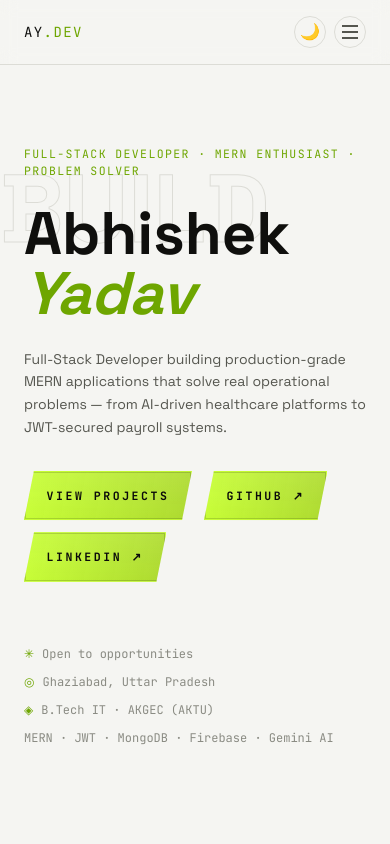
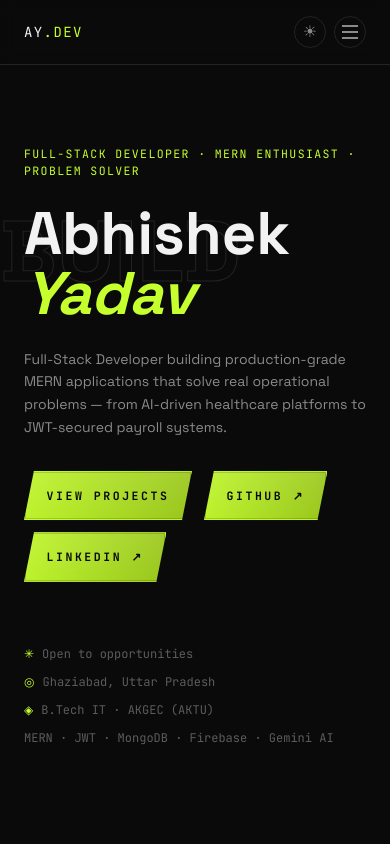
Before and after one commit to abhi4865/Eclipse_jx, a React (Vite) app: page / in a window 390 px wide. Shown: the top 844 px of the page. Built offline with nearby package versions, Linux system fonts and the light colour scheme.

Commit message:
1.8 feat: adjust Hero component layout and update theme initialization in Navbar

```diff
--- a/src/components/Hero.jsx
+++ b/src/components/Hero.jsx
@@ -3,7 +3,7 @@ import { profile } from '../data'
 export default function Hero() {
   return (
     <section id="top" className="relative overflow-hidden border-b border-line">
-      <span className="giant-word top-24 left-0 md:left-10">BUILD</span>
+      <span className="giant-word top-36 left-0 md:top-24 md:left-10">BUILD</span>
 
       <div className="max-w-content mx-auto px-6 pt-20 pb-28 relative">
         <p className="eyebrow fade-up">{profile.tagline}</p>
--- a/src/components/Navbar.jsx
+++ b/src/components/Navbar.jsx
@@ -2,10 +2,10 @@ import { useEffect, useState } from 'react'
 import { nav } from '../data'
 
 function getInitialTheme() {
-  if (typeof window === 'undefined') return 'light'
+  if (typeof window === 'undefined') return 'dark'
   const saved = window.localStorage.getItem('theme')
   if (saved === 'light' || saved === 'dark') return saved
-  return 'light'
+  return 'dark'
 }
 
 export default function Navbar() {
--- a/src/index.css
+++ b/src/index.css
@@ -92,7 +92,7 @@ button:focus-visible {
   position: absolute;
   font-family: 'Space Grotesk', sans-serif;
   font-weight: 700;
-  font-size: clamp(6rem, 22vw, 16rem);
+  font-size: clamp(4.5rem, 22vw, 16rem);
   color: transparent;
   -webkit-text-stroke: 1px var(--line);
   line-height: 1;
```
